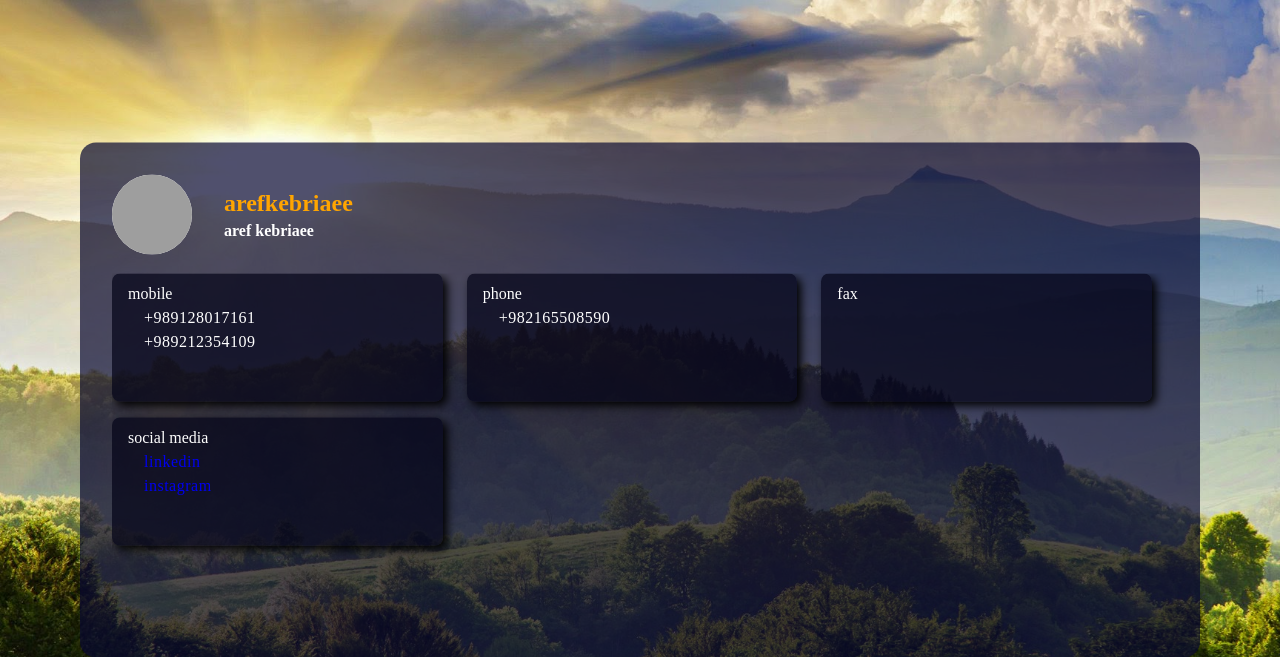
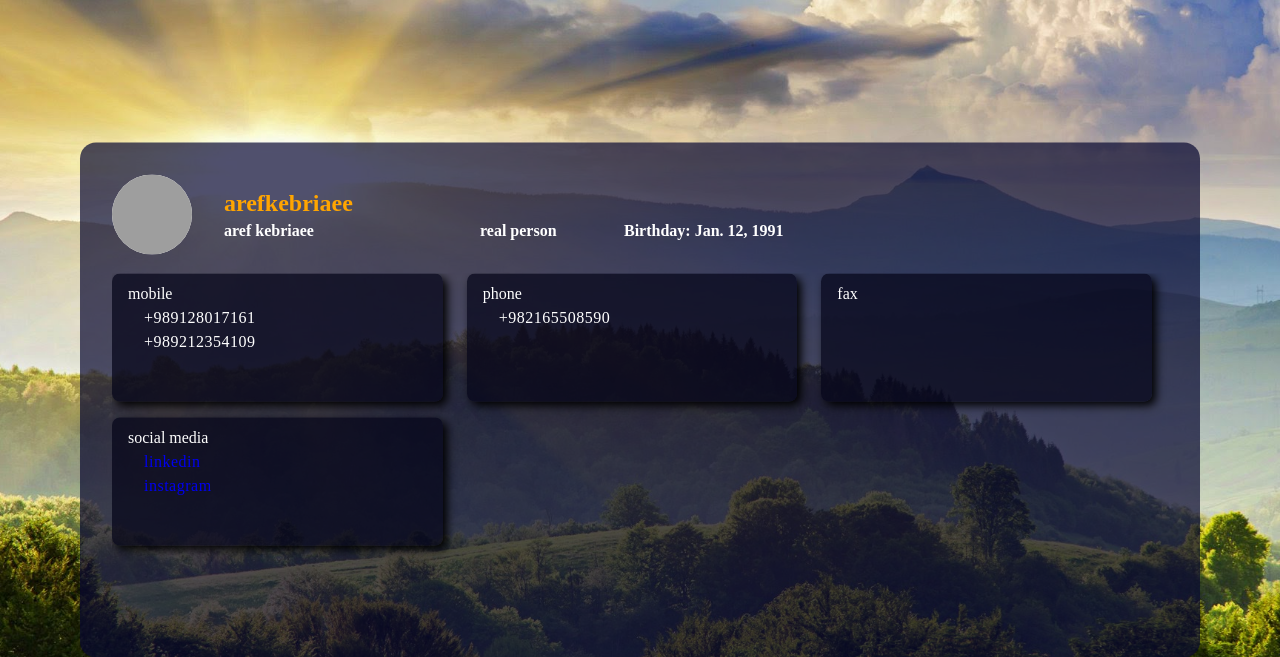
Before and after one commit to arefkebriaee/phonebook, a Django app: page /1/arefkebriaee/ in a window 1280 px wide. Shown: the part 48-705 px from the top of the page. Run offline with Django 4.2, Linux system fonts and the light colour scheme; data comes from the database, SQL or seed files in the repository; both versions use the stored data as it was after the commit; style sheets or scripts are compiled from the project's sources; grey boxes are pictures that could not be loaded.

Commit message:
add birthday field

```diff
--- a/phonebook/contact/models.py
+++ b/phonebook/contact/models.py
@@ -1,5 +1,5 @@
 from django.db import models
-from django.db.models.fields import URLField
+from django.db.models.fields import DateField, URLField
 from django.urls import reverse
 from django.contrib.auth.models import User
 from phonenumber_field.modelfields import PhoneNumberField
@@ -14,6 +14,7 @@ class Contact(models.Model):
     last_name = models.CharField(max_length=50, blank=True)
     image = models.ImageField(
         upload_to='images/', blank=True, default="/static/public/images/icons8-person-64.png")
+    birthday = models.DateField(blank=True, null=True)
     creator = models.ForeignKey(User, on_delete=models.CASCADE, default=1)
     real_person = models.CharField(choices=person_status, max_length=50)
     created = models.DateTimeField(auto_now_add=True)
--- a/phonebook/contact/templates/contact/detail-contact.html
+++ b/phonebook/contact/templates/contact/detail-contact.html
@@ -6,6 +6,8 @@
   <img src="{{ contact.image.url }}" alt="" />
   <h2>{{ contact.contact_name }}</h2>
   <p>{{ contact.first_name }} {{ contact.last_name }}</p>
+  <p class="person-status">{{ contact.real_person }}</p>
+  <p class="birthday">Birthday: {{ contact.birthday }}</p>
   <ul class="ul-container">
     <li class="numbers">
       <span>mobile</span>
--- a/phonebook/static/contact/styles/detail-contact.css
+++ b/phonebook/static/contact/styles/detail-contact.css
@@ -36,6 +36,20 @@ div.container p {
   top: 5rem;
   font-weight: bold;
   color: white;
+}
+
+div.container p.person-status {
+  display: block;
+  position: absolute;
+  top: 5rem;
+  left: 25rem;
+}
+
+div.container p.birthday {
+  display: block;
+  position: absolute;
+  top: 5rem;
+  left: 34rem;
 }
 
 div.container ul.ul-container {
--- a/phonebook/static/contact/styles/detail-contact.scss
+++ b/phonebook/static/contact/styles/detail-contact.scss
@@ -35,6 +35,19 @@ div.container {
     top: 5rem;
     font-weight: bold;
     color: white;
+  }
+
+  p.person-status {
+    display: block;
+    position: absolute;
+    top: 5rem;
+    left: 25rem;
+  }
+  p.birthday {
+    display: block;
+    position: absolute;
+    top: 5rem;
+    left: 34rem;
   }
 
   ul.ul-container {
```
Also changed, not shown: phonebook/contact/migrations/0009_contact_birthday.py (added), phonebook/db.sqlite3, 1 other file.
